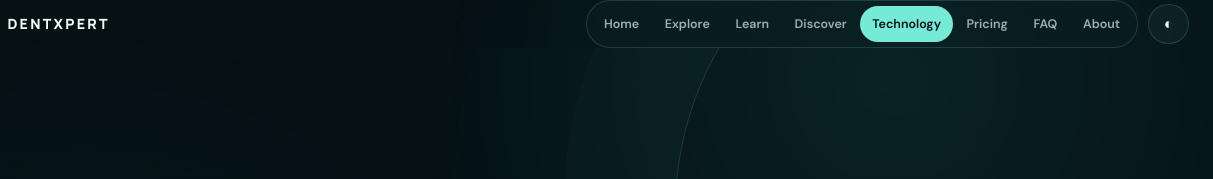
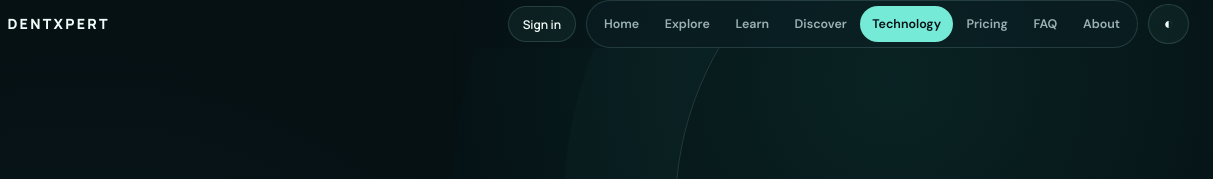
Before and after one commit to Reyansh-15/dentxpert-home-scanner, a website: page website2/technology.html in a window 1280 px wide. Shown: the top 179 px of the page, 67-1280 px from the left. Drawn offline with Linux system fonts and the light colour scheme.

Commit message:
Polish DentXpert motion and connect auth

```diff
--- a/website2/technology.html
+++ b/website2/technology.html
@@ -1,4 +1,4 @@
-<!doctype html><html lang="en"><head><meta charset="utf-8"><meta name="viewport" content="width=device-width,initial-scale=1"><meta name="description" content="A proposed DentXpert architecture with unresolved engineering questions."><title>Technology | DentXpert research concept</title><link rel="stylesheet" href="site.css"><script src="site.js" defer></script></head><body><a class="skip" href="#main">Skip to content</a><header><div class="wrap top"><a class="brand" href="home.html"><span class="brand-mark">D</span>DENTXPERT</a><div class="nav-shell"><button class="menu-button" id="menu-button" aria-controls="primary-nav" aria-expanded="false">Menu</button><nav id="primary-nav" aria-label="Main navigation"><a href="home.html">Home</a><a href="explore.html">Explore</a><a href="learn.html">Learn</a><a href="discover.html">Discover</a><a href="technology.html" aria-current="page">Technology</a><a href="pricing.html">Pricing</a><a href="faq.html">FAQ</a><a href="about.html">About</a></nav><button class="icon-button" id="theme-toggle" aria-pressed="false" aria-label="Toggle color theme">◐</button></div></div></header>
+<!doctype html><html lang="en"><head><meta charset="utf-8"><meta name="viewport" content="width=device-width,initial-scale=1"><meta name="description" content="A proposed DentXpert architecture with unresolved engineering questions."><title>Technology | DentXpert research concept</title><link rel="stylesheet" href="site.css"><script src="insforge-config.js" defer></script><script src="site.js" defer></script><script src="auth.js" defer></script></head><body><a class="skip" href="#main">Skip to content</a><header><div class="wrap top"><a class="brand" href="home.html"><span class="brand-mark">D</span>DENTXPERT</a><div class="nav-shell"><button class="menu-button" id="menu-button" aria-controls="primary-nav" aria-expanded="false">Menu</button><nav id="primary-nav" aria-label="Main navigation"><a href="home.html">Home</a><a href="explore.html">Explore</a><a href="learn.html">Learn</a><a href="discover.html">Discover</a><a href="technology.html" aria-current="page">Technology</a><a href="pricing.html">Pricing</a><a href="faq.html">FAQ</a><a href="about.html">About</a></nav><button class="icon-button" id="theme-toggle" aria-pressed="false" aria-label="Toggle color theme">◐</button></div></div></header>
 <main id="main"><section class="page-hero wrap"><p class="eyebrow">Proposed architecture</p><h1>A system diagram, not demonstrated capability.</h1><p class="lead">The layers below explain a possible research structure. Sensor selection, processing, performance, and user outcomes are untested hypotheses.</p></section><div class="wrap"><aside class="status-strip"><span class="status-icon">i</span><div><strong>No validated technology</strong><p>No working device, validated AI model, diagnostic accuracy, clinical validation, or regulatory approval exists. This site does not replace professional dental care.</p></div></aside></div>
 <section class="section"><div class="wrap"><div class="section-head"><div><p class="kicker">Hypothetical flow</p><h2>Four layers to investigate.</h2></div><p>A responsible program would test each layer independently, define failure modes, and prevent uncertain output from being presented as medical fact.</p></div><div class="flow"><article class="flow-step"><p class="label">01 · Capture</p><h3>Imaging research</h3><p>Sensor and illumination approach unresolved.</p></article><article class="flow-step"><p class="label">02 · Process</p><h3>Quality checks</h3><p>Feasibility and reliability untested.</p></article><article class="flow-step"><p class="label">03 · Explain</p><h3>Information design</h3><p>Plain language without diagnosis or false reassurance.</p></article><article class="flow-step"><p class="label">04 · Protect</p><h3>Privacy controls</h3><p>Minimize data and make consent meaningful.</p></article></div></div></section>
 <section class="section"><div class="wrap feature-stage"><article class="feature-main"><p class="label">Design requirement</p><h2>Uncertainty must travel with the output.</h2><p>Any future interface would need to show limitations, distinguish image quality from health meaning, and direct users toward professional review when appropriate.</p></article><div class="feature-stack"><article class="panel"><p class="label">Data principle</p><h3>Collect less by default</h3><p>This website collects no personal or medical information. Any future research should start with the same data-minimization principle.</p></article><article class="panel"><p class="label">Human factor</p><h3>Design for different abilities</h3><p>Reach, vision, dexterity, language, and cognitive load belong in early testing—not as late additions.</p></article></div></div></section></main>
```
